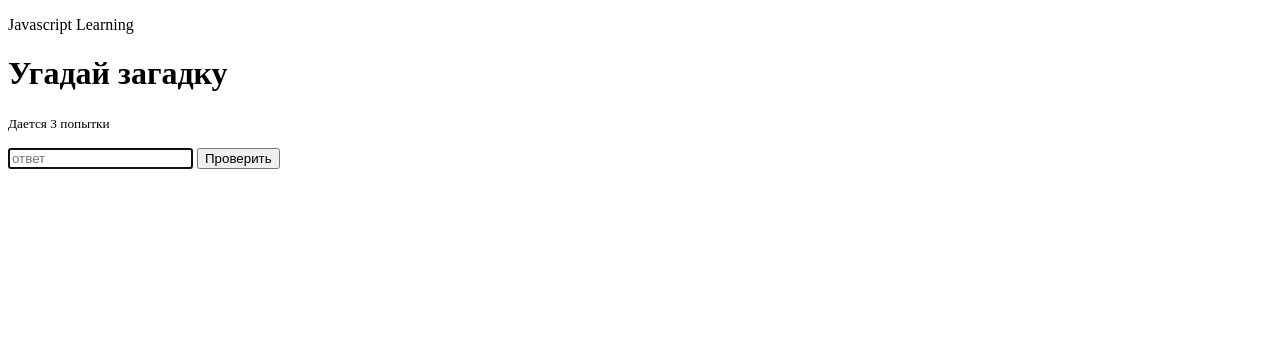
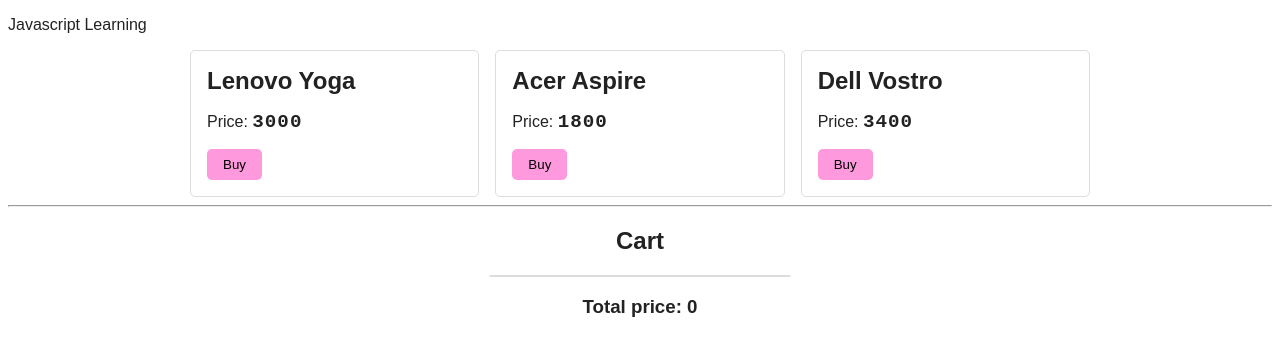
Before and after one commit to cheer77/tasks-from-codewars, a plain HTML site: page index.html in a window 1280 px wide. Drawn offline with Linux system fonts and the light colour scheme.

Commit message:
added new app.js file + html layout for task 8 - create a shop basket

```diff
--- /dev/null
+++ b/app.js
@@ -0,0 +1,59 @@
+const products = [
+  {
+      id: 1,
+      title: 'Lenovo Yoga',
+      price: 3000,
+  },
+  {
+      id: 2,
+      title: 'Acer Aspire',
+      price: 1800,
+  },
+  {
+      id: 3,
+      title: 'Dell Vostro',
+      price: 3400,
+  },
+];
+
+let order = [];
+
+function addToBasket(productId) {
+  // TODO: добавить проверку наличия товара в заказе (при наличии выдать alert, что товар уже в корзине)
+
+  // TODO: если товар еще не в корзине, добавить его из массива products
+
+  // Эти строчки не трогаем, они отвечают за переотрисовку страницы
+  renderCart();
+  rerenderTotalPrice();
+}
+
+function removeFromBasket(productId) {
+  // TODO: описать логику удаления товара из корзины
+
+  // Эти строчки не трогаем, они отвечают за переотрисовку страницы
+  renderCart();
+  rerenderTotalPrice();
+}
+
+
+function rerenderTotalPrice() {
+  // TODO: опишите функционал подсчета общей стоимости заказа
+  const totalPrice;
+
+  // Не меняйте эту строчку
+  document.getElementById('total').innerText = totalPrice;
+}
+
+// Этот метод остается без изменений
+function renderCart() {
+  const cart = document.getElementById('basket-items');
+
+  cart.innerHTML = '';
+  order.forEach(item => {
+      const el = document.createElement('li');
+      el.innerText = item.title;
+      el.onclick = () => removeFromBasket(item.id);
+      cart.appendChild(el);
+  })
+}
--- a/index.html
+++ b/index.html
@@ -5,19 +5,112 @@
 		<meta name="viewport" content="width=device-width, initial-scale=1.0" />
 		<meta http-equiv="X-UA-Compatible" content="ie=edge" />
 		<title>JavascriptBasics</title>
+
+		<style>
+			:root {
+				color: #222;
+				font-family: Arial;
+			}
+
+			.shop {
+				max-width: 900px;
+				margin: auto;
+				display: grid;
+				grid-template-columns: repeat(3, 1fr);
+				gap: 1rem;
+			}
+
+			.product {
+				border: 1px solid #ddd;
+				border-radius: 5px;
+				padding: 1rem;
+			}
+			.product button {
+				border-radius: 5px;
+				background: #f9d;
+				cursor: pointer;
+			}
+
+			.product h2 {
+				margin: 0;
+			}
+
+			.price {
+				font-size: 1.2rem;
+				font-family: "Courier New", Courier, monospace;
+				font-weight: 700;
+				letter-spacing: 1px;
+			}
+
+			button {
+				padding: 0.5rem 1rem;
+				background-color: #eee;
+				border: none;
+				border-radius: 5px;
+			}
+
+			button:hover {
+				background-color: #ddd;
+			}
+
+			#basket-items {
+				display: flex;
+				flex-direction: column;
+				align-items: center;
+			}
+
+			ul {
+				list-style: none;
+				padding: 0;
+				border: 1px solid #ddd;
+				border-radius: 5px;
+				width: 300px;
+				margin: auto;
+			}
+
+			li {
+				text-decoration: underline;
+				line-height: 1.8;
+			}
+		</style>
 	</head>
 	<body>
 		<p>Javascript Learning</p>
 
-		<h1>Угадай загадку</h1>
+		<!-- <h1>Угадай загадку</h1>
 		<p id="riddle"></p>
 		<p><small>Дается 3 попытки</small></p>
 
 		<div>
 			<input placeholder="ответ" autofocus />
 			<button onclick="check()">Проверить</button>
+		</div> -->
+
+		<div class="shop">
+			<div class="product">
+				<h2>Lenovo Yoga</h2>
+				<p>Price: <span class="price">3000</span></p>
+				<button onclick="addToBasket(1)">Buy</button>
+			</div>
+			<div class="product">
+				<h2>Acer Aspire</h2>
+				<p>Price: <span class="price">1800</span></p>
+				<button onclick="addToBasket(2)">Buy</button>
+			</div>
+			<div class="product">
+				<h2>Dell Vostro</h2>
+				<p>Price: <span class="price">3400</span></p>
+				<button onclick="addToBasket(3)">Buy</button>
+			</div>
+		</div>
+		<hr />
+		<div class="basket">
+			<h2 style="text-align: center">Cart</h2>
+			<ul id="basket-items"></ul>
+			<h3 style="text-align: center">Total price: <span id="total">0</span></h3>
 		</div>
 
+		<script src="app.js"></script>
 		<script src="script.js"></script>
 	</body>
 </html>
```
